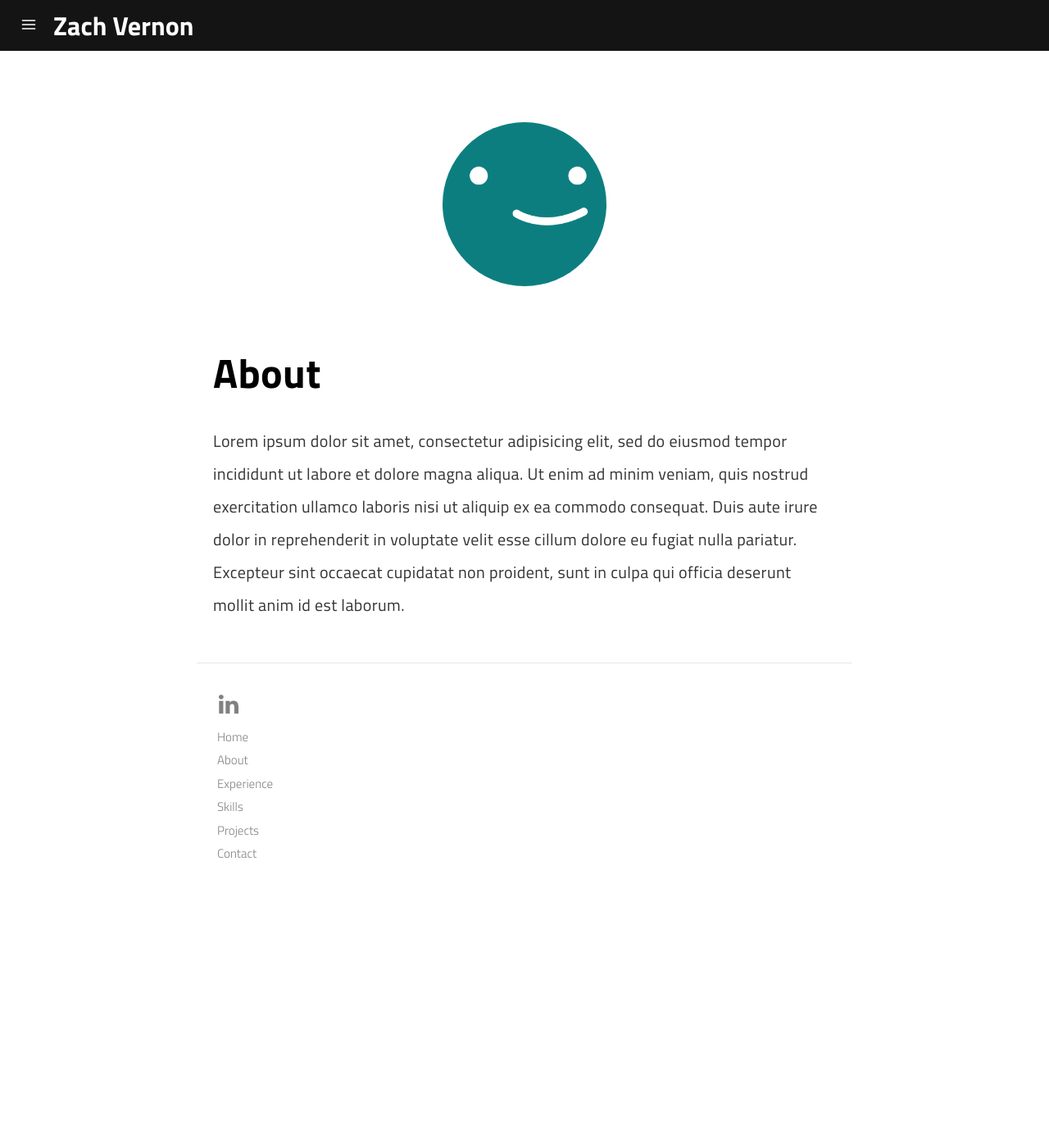
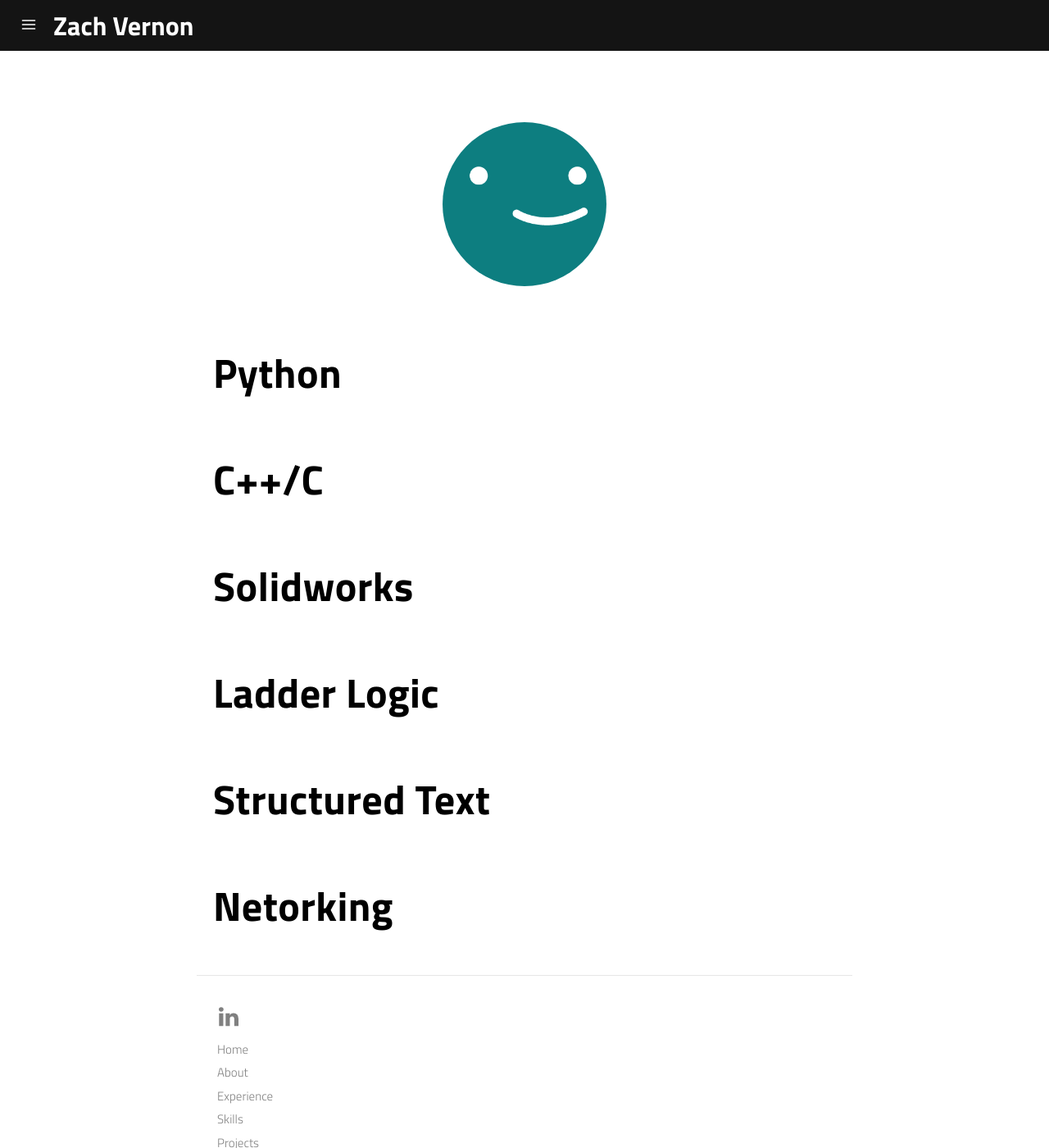
Before and after one commit to z-vernon/z-vernon.github.io, a Jekyll site: the page built from pages/skills.md, in a window 1280 px wide and 1400 px high. Shown: the whole window at 82% size. Built offline with Jekyll 4.4.1, drawn with Linux system fonts in a browser that asks for light colours; a script that is not in the unit is left out.

Commit message:
update to content

```diff
--- a/pages/skills.md
+++ b/pages/skills.md
@@ -9,11 +9,9 @@
 
 <img class="img-rounded" src="/assets/img/uploads/profile.png" alt="Thomas A. Anderson" width="200">
 
-# About
-
-Lorem ipsum dolor sit amet, consectetur adipisicing elit, sed do eiusmod
-tempor incididunt ut labore et dolore magna aliqua. Ut enim ad minim veniam,
-quis nostrud exercitation ullamco laboris nisi ut aliquip ex ea commodo
-consequat. Duis aute irure dolor in reprehenderit in voluptate velit esse
-cillum dolore eu fugiat nulla pariatur. Excepteur sint occaecat cupidatat non
-proident, sunt in culpa qui officia deserunt mollit anim id est laborum.
+# Python
+# C++/C
+# Solidworks
+# Ladder Logic
+# Structured Text
+# Netorking
```
Also changed, not shown: pages/projects.md (+1 -6 lines).
